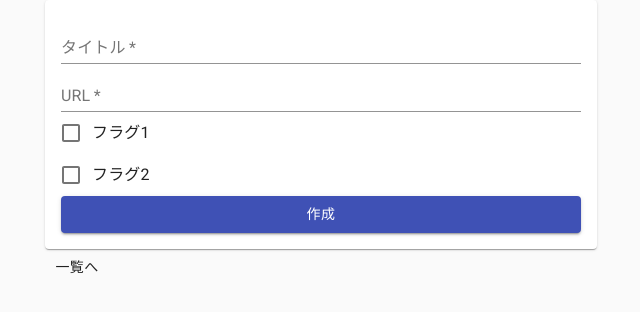
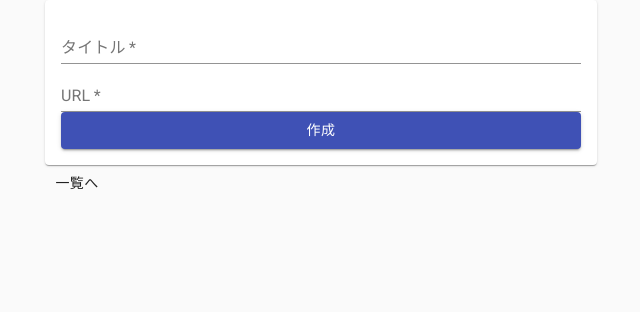
Before and after one commit to ozaki25/next-firebase, a Next.js app: page /items/new in a window 1280 px wide. Shown: the top 312 px of the page, without its empty margins (319-959 px from the left). Built offline with nearby package versions, Linux system fonts and the light colour scheme.

Commit message:
remove flag

```diff
--- a/components/ItemsTable.tsx
+++ b/components/ItemsTable.tsx
@@ -65,8 +65,8 @@ function ItemsTable({ items: defaultItems }: Props) {
           <TableRow>
             <TableCell>#</TableCell>
             <TableCell padding="none">Title</TableCell>
-            <TableCell align="center">1</TableCell>
-            <TableCell align="center">2</TableCell>
+            <TableCell></TableCell>
+            <TableCell></TableCell>
             <TableCell></TableCell>
           </TableRow>
         </TableHead>
--- a/interfaces/index.ts
+++ b/interfaces/index.ts
@@ -2,8 +2,6 @@ export interface Item {
   id?: string;
   title: string;
   url: string;
-  flag1: boolean;
-  flag2: boolean;
 }
 
 export interface ItemsOrder {
--- a/pages/api/items.ts
+++ b/pages/api/items.ts
@@ -60,12 +60,7 @@ async function post(req: NextApiRequest, res: NextApiResponse<Item>) {
 
 async function getItems(db: FirebaseFirestore.Firestore) {
   console.time('firestore:getItems');
-  const snapshot = await db
-    .collection('items')
-    .orderBy('flag1', 'desc')
-    .orderBy('flag2', 'desc')
-    .orderBy('title')
-    .get();
+  const snapshot = await db.collection('items').orderBy('title').get();
   console.timeEnd('firestore:getItems');
   return snapshot.docs.map(doc => ({ id: doc.id, ...doc.data() } as Item));
 }
--- a/pages/items/new.tsx
+++ b/pages/items/new.tsx
@@ -16,8 +16,6 @@ import { Item } from '../../interfaces';
 const defaultItem = {
   title: '',
   url: '',
-  flag1: false,
-  flag2: false,
 };
 
 export default function NewItem() {
@@ -70,28 +68,6 @@ export default function NewItem() {
                   fullWidth
                   required
                 />
-                <FormControlLabel
-                  label="フラグ1"
-                  control={
-                    <Checkbox
-                      id="flag1"
-                      name="flag1"
-                      checked={item.flag1}
-                      onChange={onChangeRadio}
-                    />
-                  }
-                />
-                <FormControlLabel
-                  label="フラグ2"
-                  control={
-                    <Checkbox
-                      id="flag2"
-                      name="flag2"
-                      checked={item.flag2}
-                      onChange={onChangeRadio}
-                    />
-                  }
-                />
               </FormGroup>
               <Button
                 type="submit"
```
Also changed, not shown: components/ItemsTableRow.tsx (+1 -7 lines).
